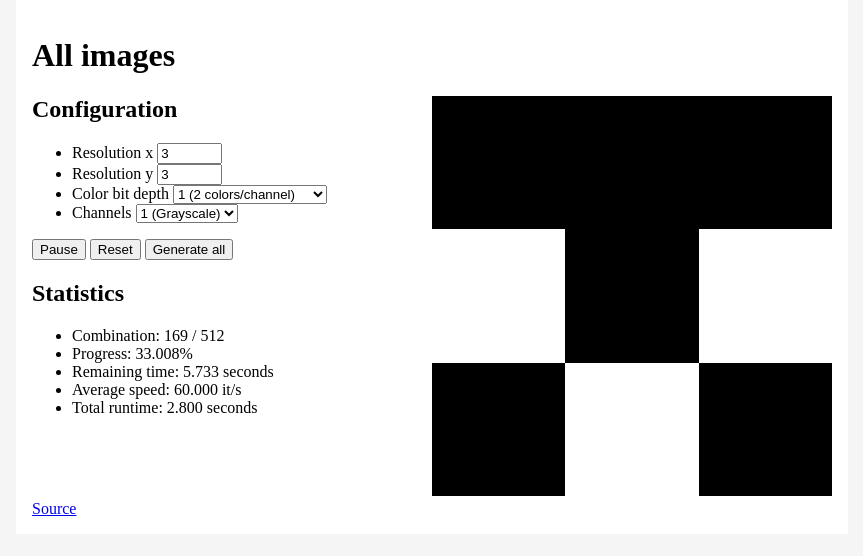
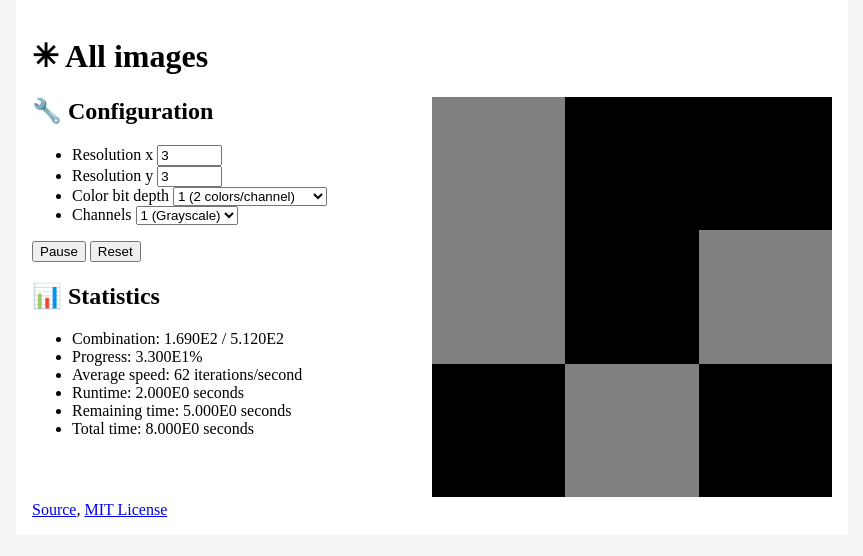
Before and after one commit to Nurgak/all-images, a plain HTML site: page index.htm in a window 1280 px wide. Both pictures are taken after a click on the button "Run". Shown: the whole page, without its empty margins (208-1071 px from the left). Drawn offline with Linux system fonts and the light colour scheme.

Commit message:
Improved everything

```diff
--- a/index.htm
+++ b/index.htm
@@ -2,6 +2,9 @@
 <html>
 <head>
 <title>All Images</title>
+<meta name="description" content="All images">
+<meta name="keywords" content="image, picture, generator, rgb, grayscale">
+<meta name="author" content="Nurgak">
 <style>
 html, body
 {
@@ -35,29 +38,45 @@ canvas
 {
     clear: both;
 }
+h1::before
+{
+    content: "✳ ";
+}
+h2.configuration::before
+{
+    content: "🔧 ";
+}
+h2.statistics::before
+{
+    content: "📊 ";
+}
 </style>
 <script type="text/javascript">
-let canvas, context, elements, bits, channels, imagedata, maxindex;
-let time_iteration_average = 0, time_remaining, time_iteration_start, time_iteration_end, time_runtime_start, duration_runtime = 0;
+let canvas, context, elements, bits, channels, imageindex, maxindex;
+let time_runtime_start, duration_runtime;
+let running = false;
 
-let running = false;
-let imageindex = BigInt(0);
-let time_runtime = 0;
+const format_bigint = {
+    notation: 'scientific',
+    maximumFractionDigits: 3,
+    minimumFractionDigits: 3
+};
 
-function parse_index(imagedata, imageindex, bits, channels)
+function update_image(imagedata)
 {
-    let x, y, pixelindex, colorindex, gray;
-    let mask = BigInt((2n ** BigInt(bits)) - 1n);
+    let x, y, pixelindex, red, green, blue, gray, overflow = 1;
+    const shift = (8 - bits);
 
-    for(y = 0; y < canvas.height; ++y)
+    for(y = 0; y < canvas.height && overflow; ++y)
     {
-        for(x = 0; x < canvas.width; ++x)
+        for(x = 0; x < canvas.width && overflow; ++x)
         {
+            pixelindex = (y * canvas.width + x) * 4;
             if(channels == 1)
             {
-                pixelindex = (y * canvas.width + x) * 4;
-                colorindex = BigInt(y * canvas.width + x);
-                gray = 0xff * Number(((imageindex >> (BigInt(bits) * colorindex)) & mask) / mask);
+                gray = imagedata.data[pixelindex+0] + (overflow << shift);
+                overflow = ((gray >> 8) & 1);
+                gray &= 0xff;
                 imagedata.data[pixelindex+0] = gray;
                 imagedata.data[pixelindex+1] = gray;
                 imagedata.data[pixelindex+2] = gray;
@@ -65,57 +84,64 @@ function parse_index(imagedata, imageindex, bits, channels)
             }
             else
             {
-                pixelindex = (y * canvas.width + x) * 4;
-                colorindex = BigInt(y * canvas.width + x) * 3n;
-                imagedata.data[pixelindex+0] = 0xff * Number(((imageindex >> (BigInt(bits) * (colorindex + 0n))) & mask) / mask);
-                imagedata.data[pixelindex+1] = 0xff * Number(((imageindex >> (BigInt(bits) * (colorindex + 1n))) & mask) / mask);
-                imagedata.data[pixelindex+2] = 0xff * Number(((imageindex >> (BigInt(bits) * (colorindex + 2n))) & mask) / mask);
+                red = imagedata.data[pixelindex+0] + (overflow << shift);
+                green = imagedata.data[pixelindex+1] + (((red >> 8) & 1) << shift);
+                blue = imagedata.data[pixelindex+2] + (((green >> 8) & 1) << shift);
+                overflow = ((blue >> 8) & 1);
+                imagedata.data[pixelindex+0] = red & 0xff;
+                imagedata.data[pixelindex+1] = green & 0xff;
+                imagedata.data[pixelindex+2] = blue & 0xff;
                 imagedata.data[pixelindex+3] = 0xff;
+            }
+            if(!overflow)
+            {
+                break;
             }
         }
     }
+    return overflow;
 }
 
 function time_suffix(milliseconds)
 {
     const suffixes = {
-        "milliseconds": 1000,
-        "seconds": 60,
-        "minutes": 60,
-        "hours": 24,
-        "days": 7,
-        "weeks": 4,
-        "months": 52,
-        "years": 10,
-        "decades": 10,
-        "centuries": 10,
-        "millenia": 1,
+        "milliseconds": 1000n,
+        "seconds": 60n,
+        "minutes": 60n,
+        "hours": 24n,
+        "days": 7n,
+        "weeks": 4n,
+        "months": 52n,
+        "years": 10n,
+        "decades": 10n,
+        "centuries": 10n,
+        "millenia": 1n,
     };
 
+    let result;
     for(let suffix in suffixes)
     {
-        if((milliseconds / suffixes[suffix]) < 1)
+        result = `${milliseconds.toLocaleString('en-US', format_bigint)} ${suffix}`;
+        if((milliseconds / suffixes[suffix]) < 1n)
         {
-            return `${milliseconds.toFixed(3)} ${suffix}`;
+            break;
         }
         milliseconds /= suffixes[suffix];
     }
+    return result;
 }
 
 function toggle()
 {
     if(running)
     {
+        running = false;
         document.querySelector("[name=run]").innerHTML = "Run";
-        running = false;
-        duration_runtime += new Date() - time_runtime_start;
+        duration_runtime += BigInt(new Date()) - time_runtime_start;
         return;
     }
 
-    bits = elements.bits.value;
-    channels = elements.channels.value;
-    canvas.width = elements.resolution_x.value;
-    canvas.height = elements.resolution_y.value;
+    // If canvas is smaller than content: smooth, if bigger: pixelate.
     if(canvas.width > document.querySelector("#all_images").clientWidth)
     {
         document.querySelector("#all_images").style.imageRendering = "auto";
@@ -124,145 +150,166 @@ function toggle()
     {
         document.querySelector("#all_images").style.imageRendering = "pixelated";
     }
-    imagedata = context.createImageData(canvas.width, canvas.height);
 
-    const bits_required = bits * (canvas.width * canvas.height) * channels;
-
-    if(bits_required >= 1024)
+    // Special case for when the previous animation has finished.
+    if(imageindex == maxindex)
     {
-        console.error(`Image would require too many bits (${bits_required} >= 1024).`);
-        return;
+        reset_canvas();
     }
 
-    maxindex = BigInt(((2 << (bits - 1)) ** (canvas.width * canvas.height)) ** channels);
-    document.querySelector("#combinations").innerHTML = Number(maxindex);
+    // const bits_required = bits * (canvas.width * canvas.height) * channels;
 
+    // if(bits_required >= 1024)
+    // {
+    //     console.error(`Image would require too many bits (${bits_required} >= 1024).`);
+    //     return;
+    // }
+
+    maxindex = (BigInt(2 << (bits - 1)) ** BigInt(canvas.width * canvas.height)) ** BigInt(channels);
     document.querySelector("[name=run]").innerHTML = "Pause";
+
+    // Launch animation.
+    time_runtime_start = BigInt(new Date());
     running = true;
-    time_runtime_start = new Date();
     run();
 }
 
-function update_stats(percentage, time_remaining, iterations, duration_runtime)
+function update_stats(time_iteration_average, duration_runtime)
 {
-    document.querySelector("#percentage").innerHTML = percentage.toFixed(3);
-    document.querySelector("#combination").innerHTML = imageindex;
-    document.querySelector("#remaining").innerHTML = time_suffix(time_remaining);
-    document.querySelector("#iterations").innerHTML = iterations.toFixed(3);
-    document.querySelector("#runtime").innerHTML = time_suffix(duration_runtime);
+    document.querySelector("#combination").innerHTML = imageindex.toLocaleString('en-US', format_bigint);
+    document.querySelector("#combinations").innerHTML = maxindex.toLocaleString('en-US', format_bigint);
+    document.querySelector("#percentage").innerHTML = maxindex ? (100n * imageindex / maxindex).toLocaleString('en-US', format_bigint) : (0n).toLocaleString('en-US', format_bigint);
+    document.querySelector("#speed").innerHTML = time_iteration_average ? (1000n / time_iteration_average) : 0;
+    document.querySelector("#time_runtime").innerHTML = time_suffix(duration_runtime);
+    document.querySelector("#time_remaining").innerHTML = time_suffix(time_iteration_average * (maxindex - imageindex));
+    document.querySelector("#time_total").innerHTML = time_suffix(time_iteration_average * maxindex);
 }
 
 function run()
 {
-    if(imageindex >= maxindex)
+    // Prevent execution when frame has been scheduled, but user paused/reset the animation.
+    if(!running)
     {
-        imageindex = BigInt(0);
-        toggle();
         return;
     }
 
-    parse_index(imagedata, imageindex, bits, channels);
-    context.putImageData(imagedata, 0, 0);
+    const imagedata = context.getImageData(0, 0, canvas.width, canvas.height);
+    const end = update_image(imagedata);
+    imageindex++;
 
-    time_iteration_average = (new Date() - time_runtime_start + duration_runtime) / Number(imageindex);
-    time_remaining = time_iteration_average * (Number(maxindex) - Number(imageindex));
+    const duration = BigInt(new Date()) - time_runtime_start + duration_runtime;
+    const time_iteration_average = duration / imageindex;
 
-    imageindex++;
-    if(running)
+    update_stats(time_iteration_average, duration);
+
+    if(imageindex < maxindex && !end)
     {
+        context.putImageData(imagedata, 0, 0);
+        // Schedule next frame.
         requestAnimationFrame(run);
-        update_stats(
-            100 * Number(imageindex) / Number(maxindex),
-            time_remaining,
-            1000 / time_iteration_average,
-            new Date() - time_runtime_start + duration_runtime
-        );
+    }
+    else
+    {
+        toggle();
     }
 }
 
 function reset_canvas()
 {
+    // Stop if still running.
     if(running)
     {
         toggle();
     }
-    imageindex = BigInt(0);
-
+    // Read settings.
+    bits = elements.bits.value;
+    channels = elements.channels.value;
+    // Sanily check.
+    if(bits < 1 || channels < 1 || elements.resolution_x.value < 1 || elements.resolution_y.value < 1)
+    {
+        console.log("Error");
+        return;
+    }
+    // Clear image.
     canvas.width = elements.resolution_x.value;
     canvas.height = elements.resolution_y.value;
     imagedata = context.createImageData(canvas.width, canvas.height);
-    duration_runtime = 0;
-    update_stats(0, 0, 0, 0);
+    // Clear stats.
+    imageindex = 0n;
+    maxindex = 0n;
+    duration_runtime = 0n;
+    // Clear stats.
+    update_stats(0n, 0n);
 }
 
-function generate_all(canvas_id)
-{
-    if(running)
-    {
-        toggle();
-        reset_canvas();
-    }
+// function generate_all(canvas_id)
+// {
+//     if(running)
+//     {
+//         toggle();
+//         reset_canvas();
+//     }
 
-    const elements = document.querySelector("[name=configure]").elements;
-    const resolution_x = elements.resolution_x.value;
-    const resolution_y = elements.resolution_y.value;
-    const bits = elements.bits.value;
-    const channels = 1;
-    const mask = (2 ** bits) - 1;
-    const maxindex = ((2 << (bits - 1)) ** (resolution_x * resolution_y)) ** channels;
+//     const elements = document.querySelector("[name=configure]").elements;
+//     const resolution_x = elements.resolution_x.value;
+//     const resolution_y = elements.resolution_y.value;
+//     const bits = elements.bits.value;
+//     const channels = 1;
+//     const mask = (2 ** bits) - 1;
+//     const maxindex = ((2 << (bits - 1)) ** (resolution_x * resolution_y)) ** channels;
 
-    canvas.width = Math.round(Math.sqrt(maxindex)) * resolution_x;
-    canvas.height = Math.round(Math.sqrt(maxindex)) * resolution_y;
-    if(canvas.width > document.querySelector("#all_images").clientWidth)
-    {
-        document.querySelector("#all_images").style.imageRendering = "auto";
-    }
-    else
-    {
-        document.querySelector("#all_images").style.imageRendering = "pixelated";
-    }
-    const imagedata = context.createImageData(canvas.width, canvas.height);
-    document.querySelector("#combinations").innerHTML = Number(maxindex);
+//     canvas.width = Math.round(Math.sqrt(maxindex)) * resolution_x;
+//     canvas.height = Math.round(Math.sqrt(maxindex)) * resolution_y;
+//     if(canvas.width > document.querySelector("#all_images").clientWidth)
+//     {
+//         document.querySelector("#all_images").style.imageRendering = "auto";
+//     }
+//     else
+//     {
+//         document.querySelector("#all_images").style.imageRendering = "pixelated";
+//     }
+//     const imagedata = context.createImageData(canvas.width, canvas.height);
+//     document.querySelector("#combinations").innerHTML = Number(maxindex);
 
-    let x, y, pixelindex, colorindex, gray;
-    imageindex = BigInt(0);
+//     let x, y, pixelindex, colorindex, gray;
 
-    let time_iteration_start = new Date();
-    for(blit_y = 0; blit_y < Math.round(Math.sqrt(maxindex)); ++blit_y)
-    {
-        for(blit_x = 0; blit_x < Math.round(Math.sqrt(maxindex)); ++blit_x)
-        {
-            colorindex = 0
-            for(y = 0; y < resolution_y; ++y)
-            {
-                for(x = 0; x < resolution_x; ++x)
-                {
-                    pixelindex = ((blit_y * resolution_y + y) * canvas.width + (blit_x * resolution_x + x)) * 4;
-                    gray = 0xff * ((Number(imageindex) >> (bits * colorindex)) & mask) / mask;
-                    imagedata.data[pixelindex+0] = gray;
-                    imagedata.data[pixelindex+1] = gray;
-                    imagedata.data[pixelindex+2] = gray;
-                    imagedata.data[pixelindex+3] = 0xff;
-                    colorindex++;
-                }
-            }
-            imageindex++;
-            if(imageindex >= maxindex)
-            {
-                break;
-            }
-        }
-    }
-    context.putImageData(imagedata, 0, 0);
-    update_stats(100, 0, 0, new Date() - time_iteration_start);
-    imageindex = BigInt(0);
-}
+//     let time_iteration_start = new Date();
+//     for(blit_y = 0; blit_y < Math.round(Math.sqrt(maxindex)); ++blit_y)
+//     {
+//         for(blit_x = 0; blit_x < Math.round(Math.sqrt(maxindex)); ++blit_x)
+//         {
+//             colorindex = 0
+//             for(y = 0; y < resolution_y; ++y)
+//             {
+//                 for(x = 0; x < resolution_x; ++x)
+//                 {
+//                     pixelindex = ((blit_y * resolution_y + y) * canvas.width + (blit_x * resolution_x + x)) * 4;
+//                     gray = 0xff * ((Number(imageindex) >> (bits * colorindex)) & mask) / mask;
+//                     imagedata.data[pixelindex+0] = gray;
+//                     imagedata.data[pixelindex+1] = gray;
+//                     imagedata.data[pixelindex+2] = gray;
+//                     imagedata.data[pixelindex+3] = 0xff;
+//                     colorindex++;
+//                 }
+//             }
+//             imageindex++;
+//             if(imageindex >= maxindex)
+//             {
+//                 break;
+//             }
+//         }
+//     }
+//     context.putImageData(imagedata, 0, 0);
+//     update_stats(100, 0, 0, new Date() - time_iteration_start);
+//     imageindex = BigInt(0);
+// }
 
 function init()
 {
     canvas = document.querySelector("#all_images");
     context = canvas.getContext("2d");
     elements = document.querySelector("[name=configure]").elements;
+    reset_canvas();
 }
 </script>
 </head>
@@ -273,8 +320,8 @@ function init()
         <canvas id="all_images" width="100" height="100"></canvas>
     </div>
     <div class="configuration">
-        <h2>Configuration</h2>
-        <form name="configure" onsubmit="run(event);">
+        <h2 class="configuration">Configuration</h2>
+        <form name="configure">
         <ul>
             <li><label for="resolution_x">Resolution x</label> <input name="resolution_x" type="text" value="3" size="5"/></li>
             <li><label for="resolution_y">Resolution y</label> <input name="resolution_y" type="text" value="3" size="5"/></li>
@@ -299,18 +346,19 @@ function init()
         </ul>
         <button type="button" onclick="toggle();" name="run">Run</button>
         <button type="button" onclick="reset_canvas();">Reset</button>
-        <button type="button" onclick="generate_all();" name="all">Generate all</button>
+        <!-- <button type="button" onclick="generate_all();" name="all">Generate all</button> -->
         </form>
-        <h2>Statistics</h2>
+        <h2 class="statistics">Statistics</h2>
         <ul>
-            <li>Combination: <span id="combination">0</span> / <span id="combinations">0</span></li>
-            <li>Progress: <span id="percentage">0</span>%</li>
-            <li>Remaining time: <span id="remaining">0 milliseconds</span></li>
-            <li>Average speed: <span id="iterations">0</span> it/s</li>
-            <li>Total runtime: <span id="runtime">0 milliseconds</span></li>
+            <li>Combination: <span id="combination"></span> / <span id="combinations"></span></li>
+            <li>Progress: <span id="percentage"></span>%</li>
+            <li>Average speed: <span id="speed"></span> iterations/second</li>
+            <li>Runtime: <span id="time_runtime"></span></li>
+            <li>Remaining time: <span id="time_remaining"></span></li>
+            <li>Total time: <span id="time_total"></span></li>
         </ul>
     </div>
-    <div class="source"><a href="https://github.com/Nurgak/all-images">Source</a></div>
+    <div class="source"><a href="https://github.com/Nurgak/all-images">Source</a>, <a href="https://github.com/Nurgak/all-images/blob/main/LICENSE">MIT License</a></div>
 </div>
 </body>
 </html>
```
